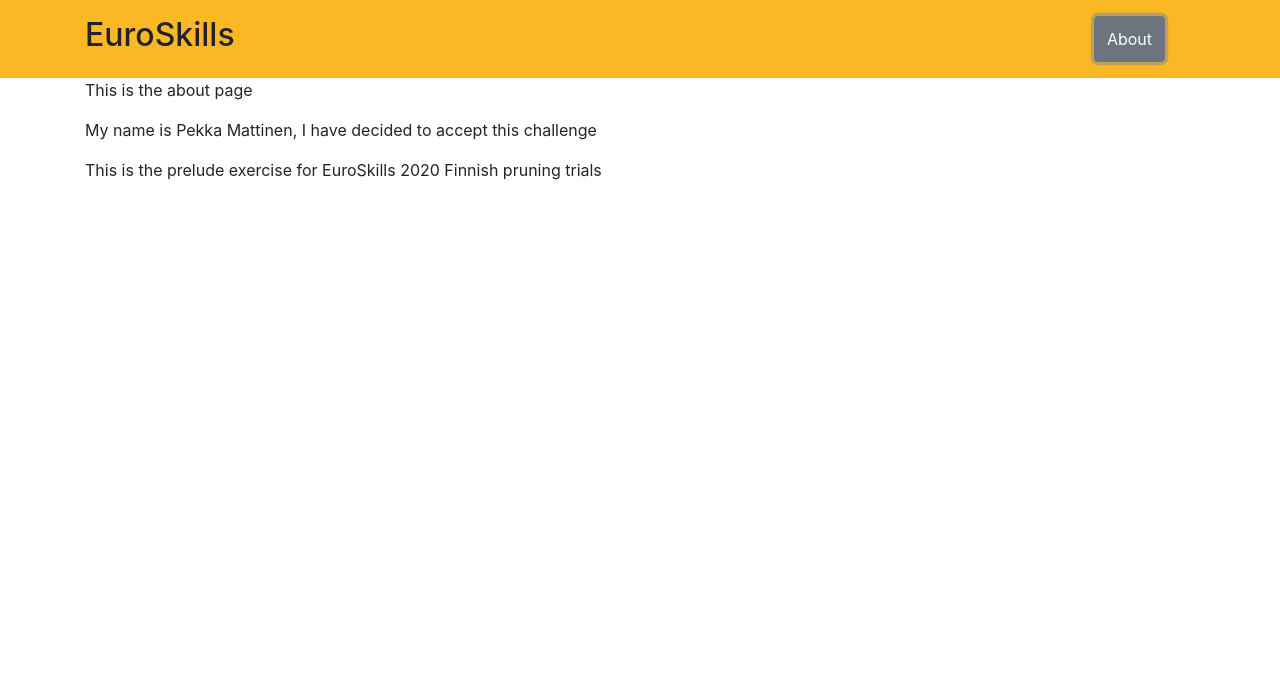
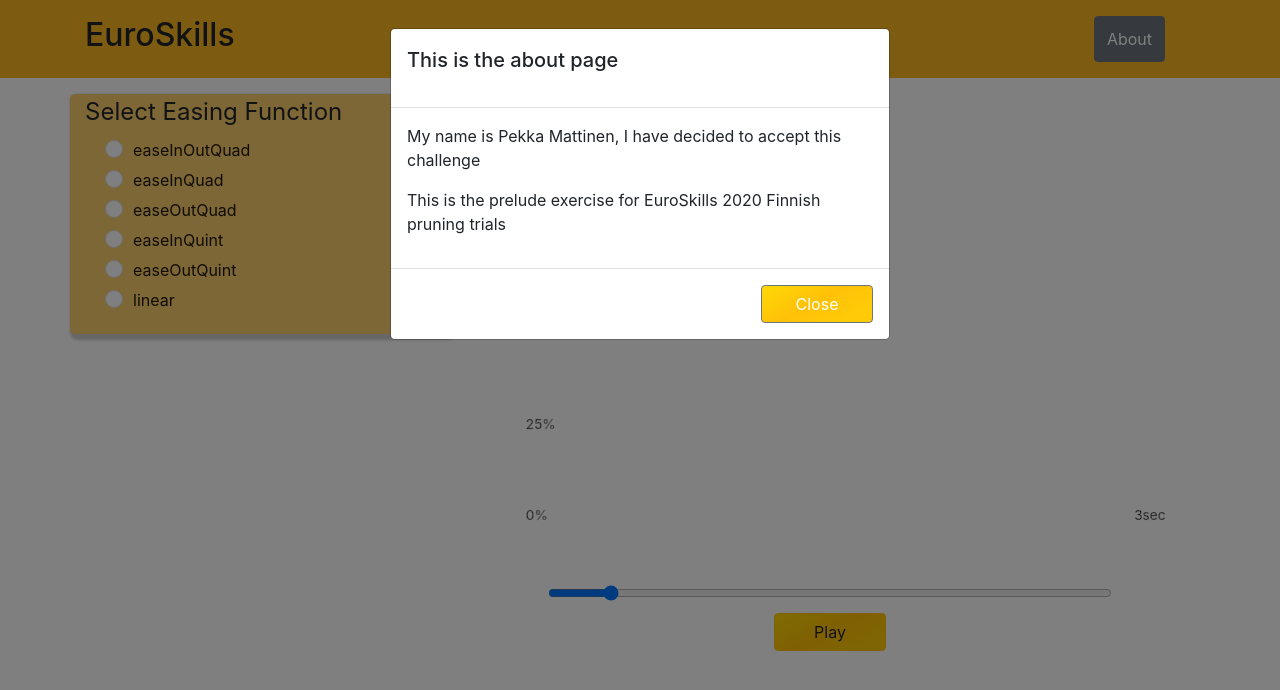
Before and after one commit to ferealqq/EuroSkills2019, a React (Create React App) app: page / in a window 1280 px wide. Both pictures are taken after a click on the button "About". Shown: the top 690 px of the page. Built offline with nearby package versions, Linux system fonts and the light colour scheme.

Commit message:
scroll to the top and about popup

```diff
--- a/src/App.js
+++ b/src/App.js
@@ -1,5 +1,5 @@
 import React, { Component,useState,useEffect } from 'react';
-import { Row,Button,Col,Container } from 'reactstrap';
+import { Row,Button,Col,Container,Modal,ModalHeader,ModalBody,ModalFooter } from 'reactstrap';
 import { MdInfo } from 'react-icons/md';
 import { CSSTransition } from 'react-transition-group';
 import AppContent from './AppContent';
@@ -19,67 +19,22 @@
     }
     render() {
         const { isAbout } = this.state;
-        const duration = 300;
-
-        const defaultStyle = {
-            transition: `opacity ${duration}ms ease-in-out`,
-            opacity: 0,
-        }
-
-        const transitionStyles = {
-            entering: { opacity: 1 },
-            entered:  { opacity: 1 },
-            exiting:  { opacity: 0 },
-            exited:  { opacity: 0 },
-        };
         return(
             <div>
                 <Header handleAboutClick={this.handleAboutClick} isAbout={isAbout}/>
-                {
-                    !isAbout ?
-                        <CSSTransition
-                            in={!isAbout}
-                            timeout={300}
-                            classNames="alert"
-                            unmountOnExit
-                        >
                 <AppContent />
-                        </CSSTransition>
-                :
                 <CSSTransition
                     in={isAbout}
                     timeout={300}
-                            classNames="alert"
+                    classNames="modal"
                     unmountOnExit
                 >
-                            <Container>
-                                <p> This is the about page </p>
-                                <p> My name is Pekka Mattinen, I have decided to accept this challenge </p>
-                                <p> This is the prelude exercise for EuroSkills 2020 Finnish pruning trials </p>
-                            </Container>
+                    <AboutPopup handleAboutClick={this.handleAboutClick} isAbout={isAbout}/>
                 </CSSTransition>
-                }
             </div>
         );
     }
 }
-
-/**
-                {
-                    !isAbout ?
-                        <div className="page-content">
-                            <AppContent />
-                        </div>
-                    :
-                        <div className="page-content about-page">
-                            <Container>
-                                <p> this is the about page </p>
-                                <p> My name is Pekka Mattinen, I have decided to accept this challenge </p>
-                                <p> This is the prelude exercise for EuroSkills 2020 Finnish pruning trials </p>
-                            </Container>
-                        </div>
-                }
-**/
 
 /**
 * Header/Top Banner for the webpage
@@ -117,3 +72,20 @@
         </div>
     );
 }
+
+function AboutPopup(props){
+    return(
+        <Modal isOpen={props.isAbout} onClick={props.handleAboutClick}>
+            <ModalHeader>
+                <p> This is the about page </p>
+            </ModalHeader>
+            <ModalBody>
+                <p> My name is Pekka Mattinen, I have decided to accept this challenge </p>
+                <p> This is the prelude exercise for EuroSkills 2020 Finnish pruning trials </p>
+            </ModalBody>
+            <ModalFooter>
+                <Button className="play-btn" onClick={props.handleAboutClick}> Close </Button>
+            </ModalFooter>
+        </Modal>
+    );
+}
--- a/src/AppContent.js
+++ b/src/AppContent.js
@@ -1,5 +1,5 @@
 import React, { Component } from 'react';
-import { Container,Col,Form,FormGroup,Input,Label,Row,UncontrolledTooltip } from 'reactstrap';
+import { Container,Col,Form,FormGroup,Input,Label,Row,UncontrolledTooltip,Button } from 'reactstrap';
 import { InlineMath } from 'react-katex';
 import myData from './easing-functions-subset-1.json';
 import Chart from './Chart';
@@ -31,7 +31,7 @@
 		if(this.state.easingFunctionData && this.state.easingFunctionData.text === easingFunctionKey){
 			document.getElementById(easingFunctionKey).checked = false;
 			this.setState({
-				easingFunctionData: {},
+				easingFunctionData: null,
 			})
 		}else{
 			this.setState({
@@ -60,6 +60,11 @@
 								</Col>
 
 								<EasingOptionForm selectEasingFunction={this.selectEasingFunction} easingFunctionData={easingFunctionData} />
+								<Col sm="8" className="justify-content-center p-3 d-flex">
+									<Button className="play-btn m-auto w-50" onClick={()=>window.scrollTo({top: 0, behavior: 'smooth'})}>
+										Back to the top
+									</Button>
+								</Col>
 							</React.Fragment>
 					}
 
@@ -69,20 +74,6 @@
 	}
 }
 
-
-function EasingFunctionInformation(props){
-	return(
-		<React.Fragment>
-			<Row className="px-3">
-				<p className="px-1"> Formula: </p>
-				<InlineMath math={props.data.formula}/>
-			</Row>
-			<Row className="px-3">
-				<p> Description: {props.data.description} </p>
-			</Row>
-		</React.Fragment>
-	);
-}
 
 function EasingOptionForm(props){
 	return(
@@ -157,3 +148,17 @@
 		</Col>
 	);
 }
+
+function EasingFunctionInformation(props){
+	return(
+		<React.Fragment>
+			<Row className="px-3">
+				<p className="px-1"> Formula: </p>
+				<InlineMath math={props.data ? props.data.formula : ""}/>
+			</Row>
+			<Row className="px-3">
+				<p> Description: {props.data.description} </p>
+			</Row>
+		</React.Fragment>
+	);
+}
--- a/src/index.scss
+++ b/src/index.scss
@@ -31,11 +31,9 @@
 	fill: #ffff;
 	stroke: black;
 	stroke-width: 3;
-	transition:  0.03s ease;
 }
 .progress-display-text{
 	font-size: 1.5em;
-	transition: 0.029s ease;
 }
 
 [type="radio"]+label{
@@ -114,19 +112,19 @@
 }
 
 
-.alert-enter {
+.modal-enter {
 	opacity: 0;
 	transform: scale(0.9);
 }
-.alert-enter-active {
+.modal-enter-active {
 	opacity: 1;
 	transform: translateX(0);
 	transition: opacity 300ms, transform 300ms;
 }
-.alert-exit {
+.modal-exit {
 	opacity: 1;
 }
-.alert-exit-active {
+.modal-exit-active {
 	opacity: 0;
 	transform: scale(0.9);
 	transition: opacity 300ms, transform 300ms;
```
Lines whose indentation alone changed are shown as unchanged.
